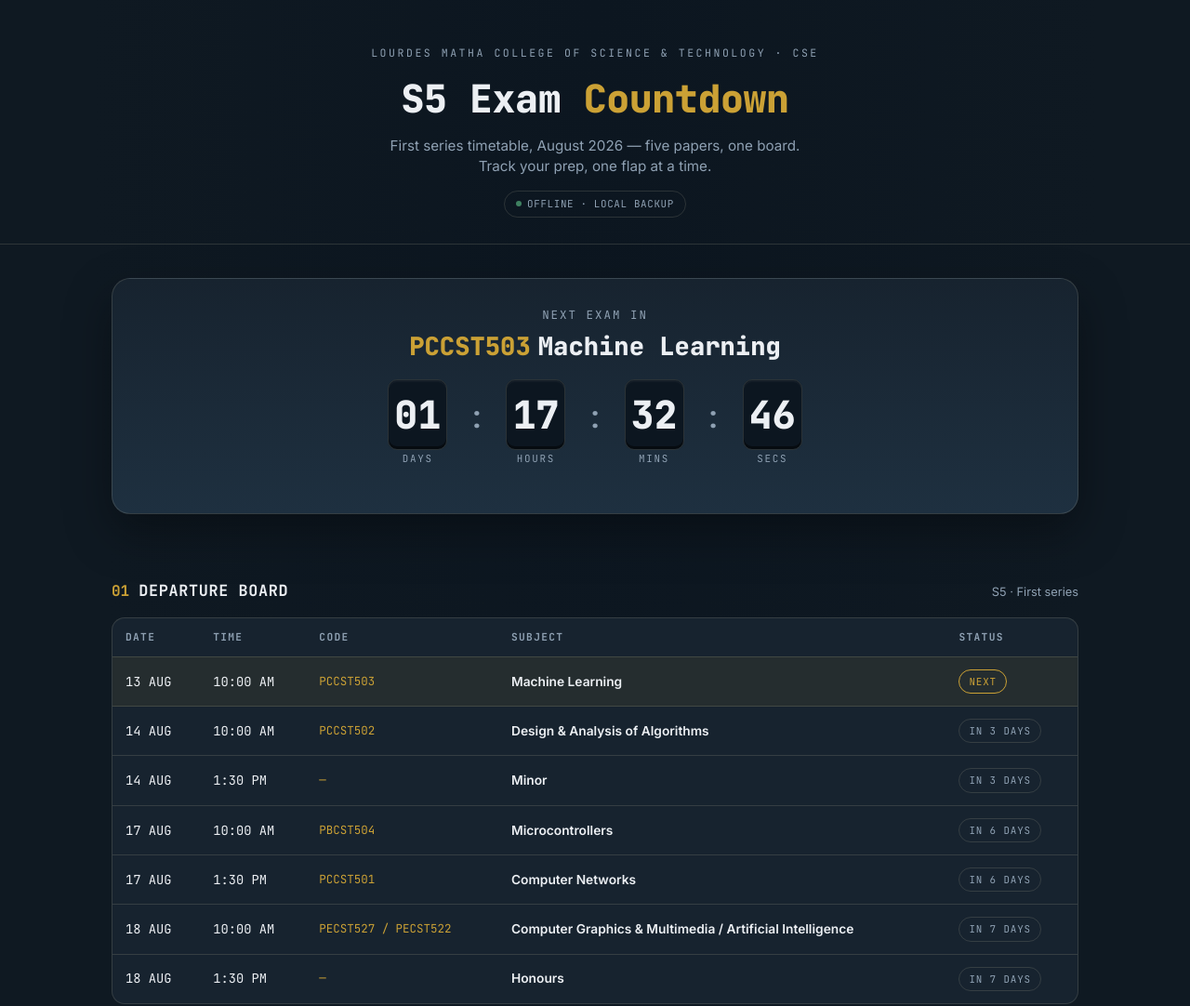
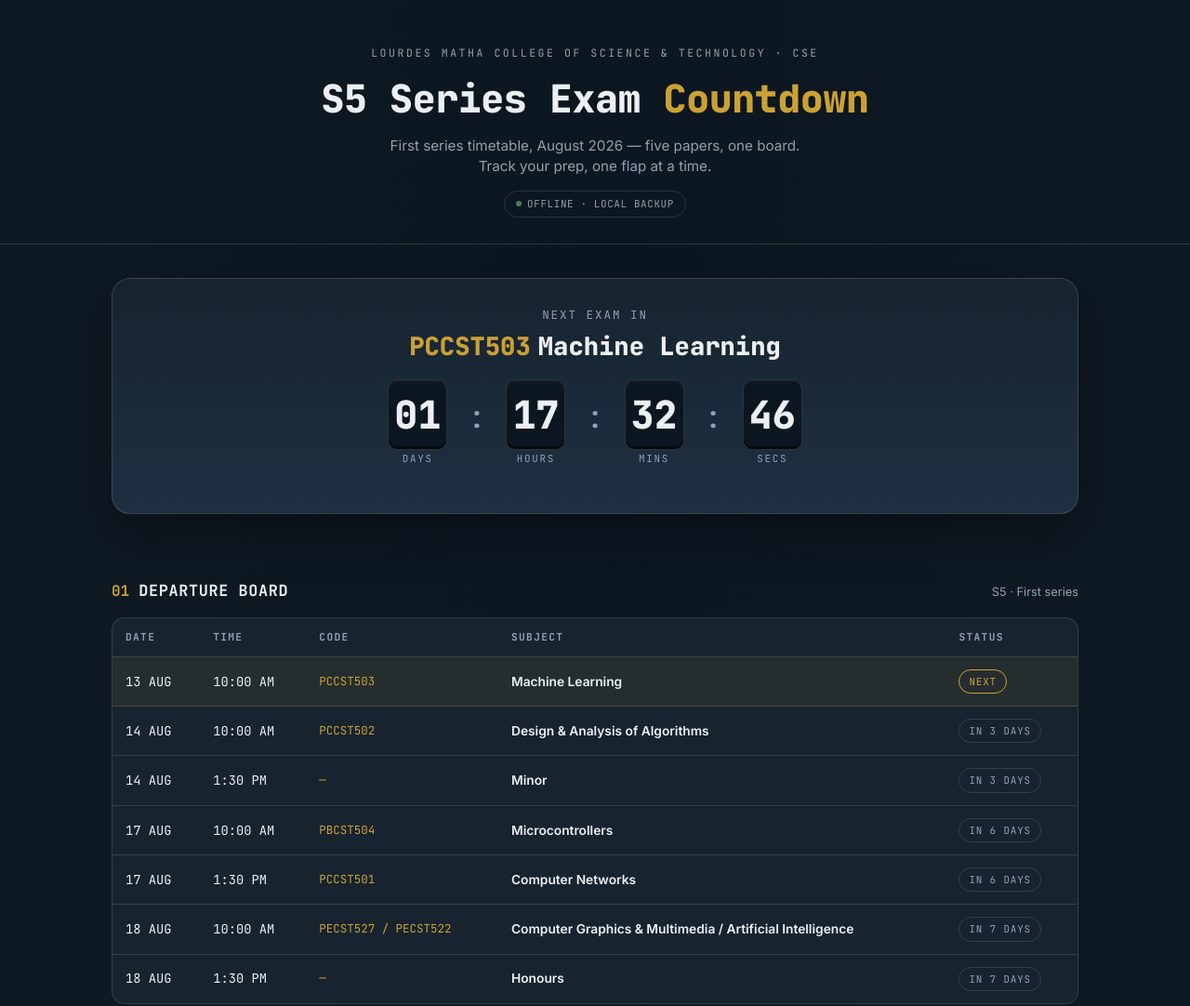
Before and after one commit to instantcodes/Concentrated-Exam-website, a website: page public/index.html in a window 1280 px wide. Shown: the top 1082 px of the page at 93% size. Drawn offline with Linux system fonts and the light colour scheme; no server answers.

Commit message:
Update index.html

```diff
--- a/public/index.html
+++ b/public/index.html
@@ -598,7 +598,7 @@
   <header class="masthead">
     <div class="wrap">
       <div class="eyebrow">Lourdes Matha College of Science &amp; Technology · CSE</div>
-      <h1>S5 Exam <span class="accent">Countdown</span></h1>
+      <h1>S5 Series Exam <span class="accent">Countdown</span></h1>
       <p>First series timetable, August 2026 — five papers, one board. Track your prep, one flap at a time.</p>
       <div class="save-badge" title="Your checklists and notes are saved on this device only, using your browser's local storage.">
         <span class="dot"></span> Saved on this device
```
